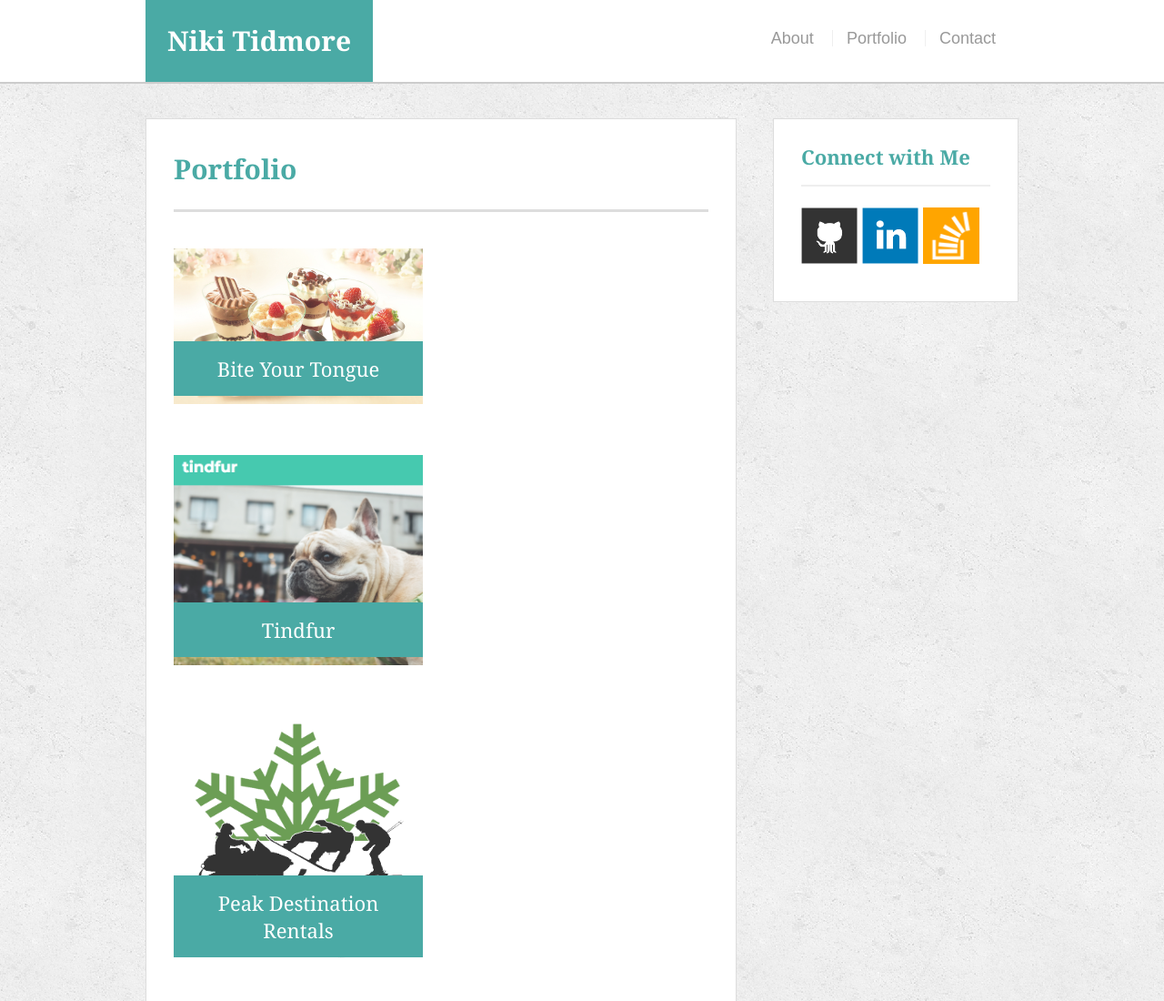
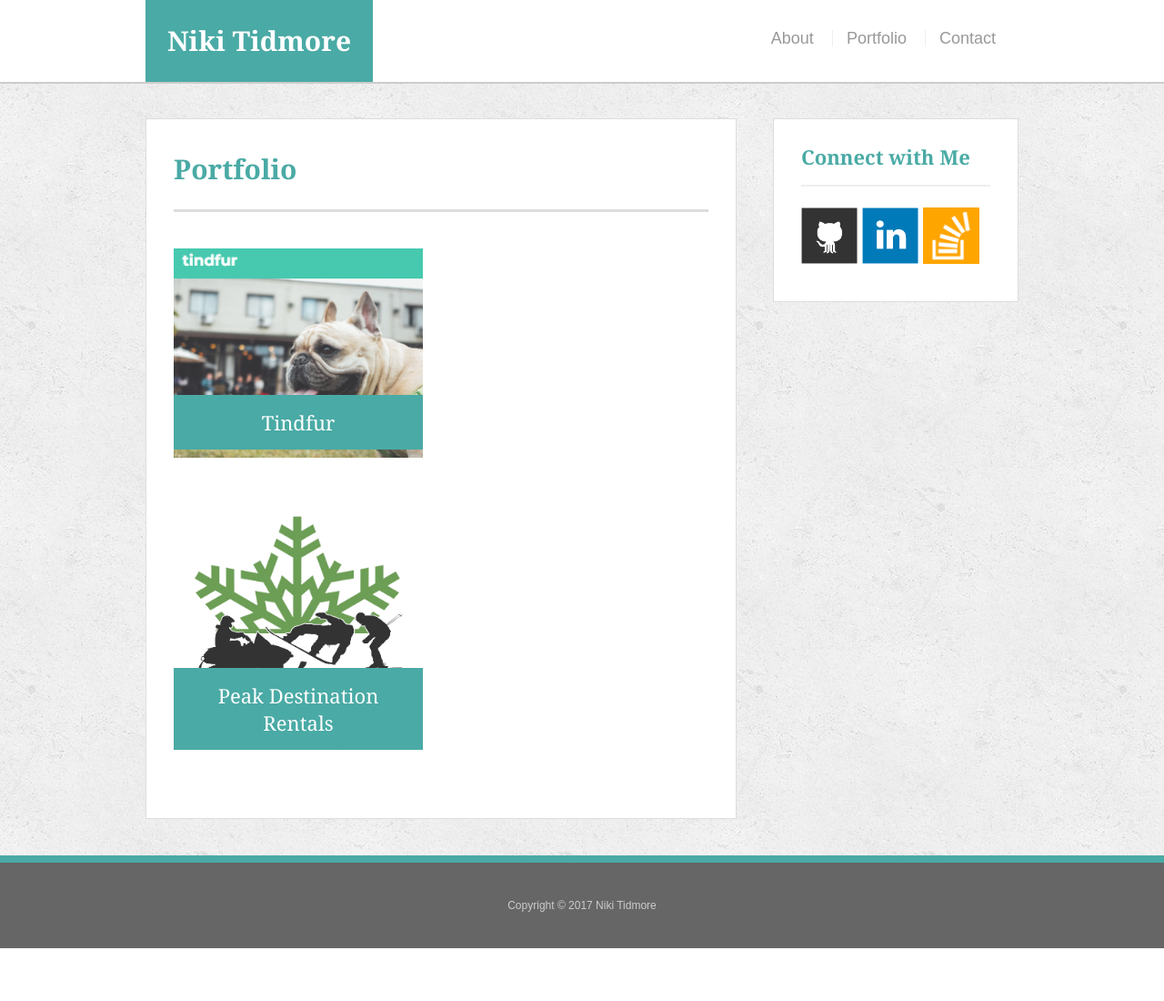
Before and after one commit to Niki4507/NikiTidmorePortfolio, a plain HTML site: page portfolio.html in a window 1280 px wide. Shown: the top 1100 px of the page at 91% size. After the commit the page ends 1042 px from the top, so only its background shows below. Drawn offline with Linux system fonts and the light colour scheme.

Commit message:
Update portfolio.html

```diff
--- a/portfolio.html
+++ b/portfolio.html
@@ -26,11 +26,6 @@
     <section class="main-section">
       <h1>Portfolio</h1>
 
-      <div class="work">
-        <a href="https://niki4507.github.io/BYT/"><img src="assets/images/sweets-food.jpg" alt="Bite Your Tongue">
-
-        <h3>Bite Your Tongue</h3>
-      </div>
       <div class="work">
         <a href="https://secret-brushlands-86543.herokuapp.com/"><img src="assets/images/tindfur.png" alt="Tindfur">
 
```
